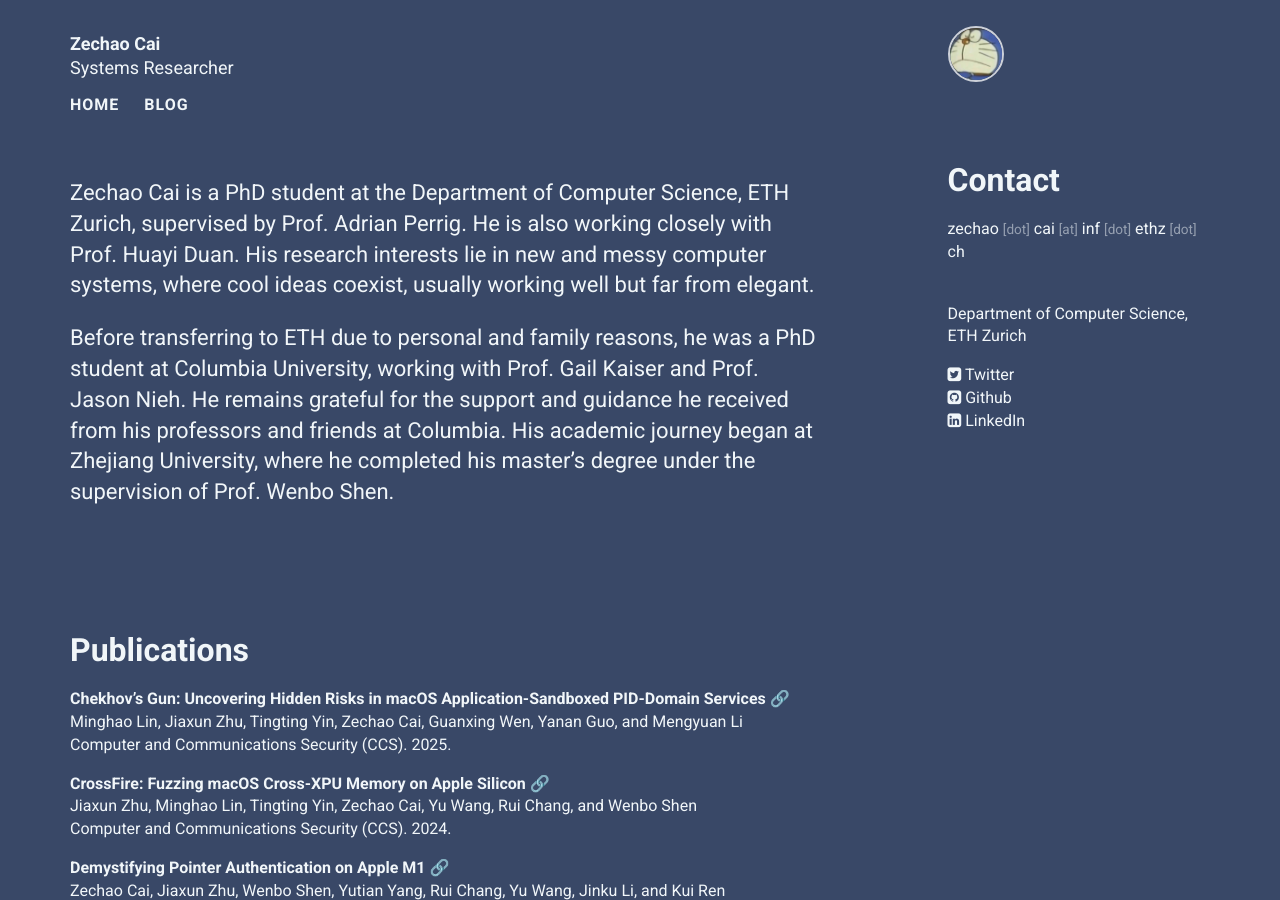
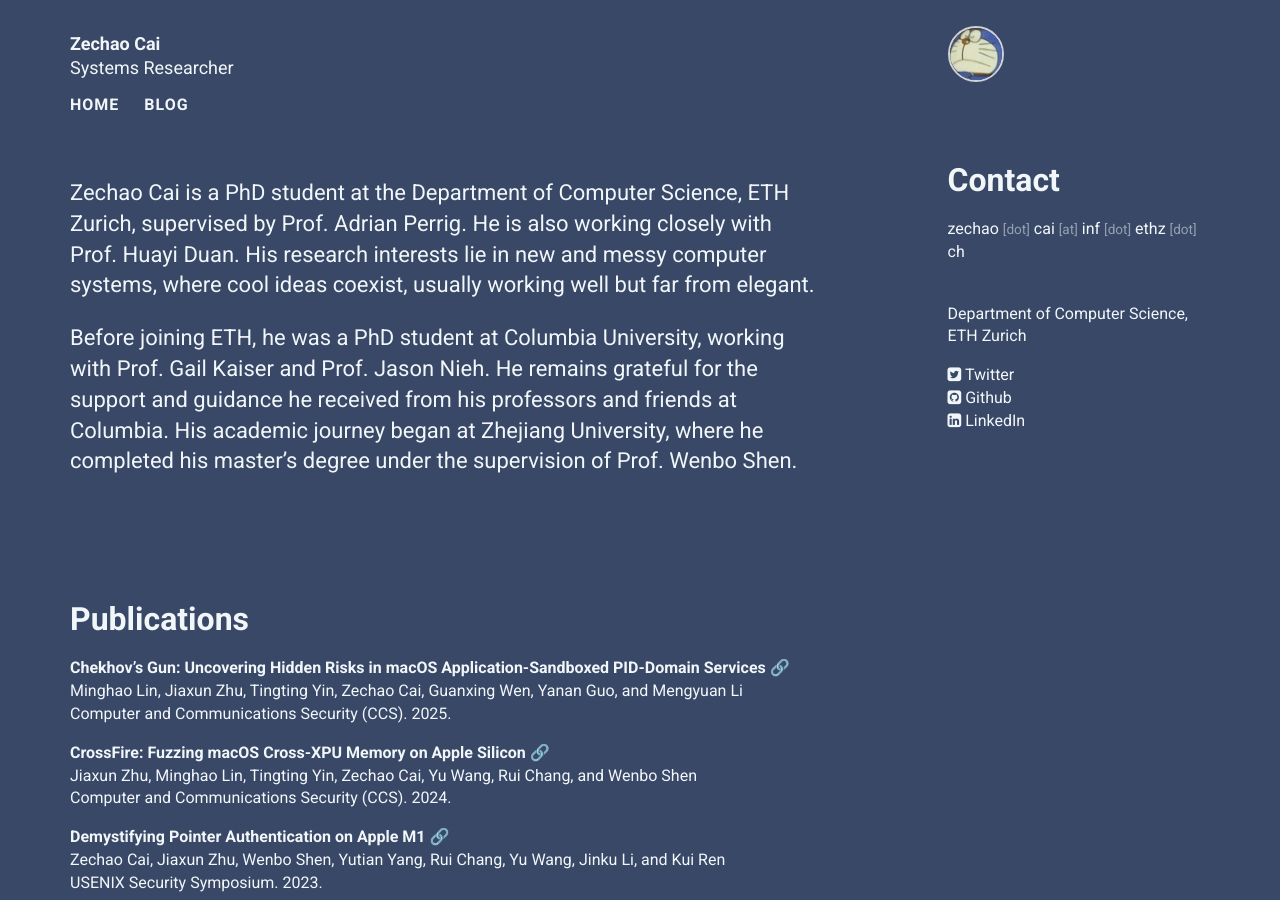
Before and after one commit to zech4o/zech4o.github.io, a Jekyll site: the page built from index.html, in a window 1280 px wide and 900 px high. Built offline with Jekyll 4.4.1, drawn with Linux system fonts in a browser that asks for light colours; nearby versions of some CDN libraries.

Commit message:
update 2025-11-22

```diff
--- a/_data/personal.yml
+++ b/_data/personal.yml
@@ -34,4 +34,4 @@
    Zechao Cai is a PhD student at the Department of Computer Science, ETH Zurich, supervised by Prof. Adrian Perrig. He is also working closely with Prof. Huayi Duan. His research interests lie in new and messy computer systems, where cool ideas coexist, usually working well but far from elegant.
 
 
-    Before transferring to ETH due to personal and family reasons, he was a PhD student at Columbia University, working with Prof. Gail Kaiser and Prof. Jason Nieh. He remains grateful for the support and guidance he received from his professors and friends at Columbia. His academic journey began at Zhejiang University, where he completed his master’s degree under the supervision of Prof. Wenbo Shen.
+   Before joining ETH, he was a PhD student at Columbia University, working with Prof. Gail Kaiser and Prof. Jason Nieh. He remains grateful for the support and guidance he received from his professors and friends at Columbia. His academic journey began at Zhejiang University, where he completed his master’s degree under the supervision of Prof. Wenbo Shen.
```
